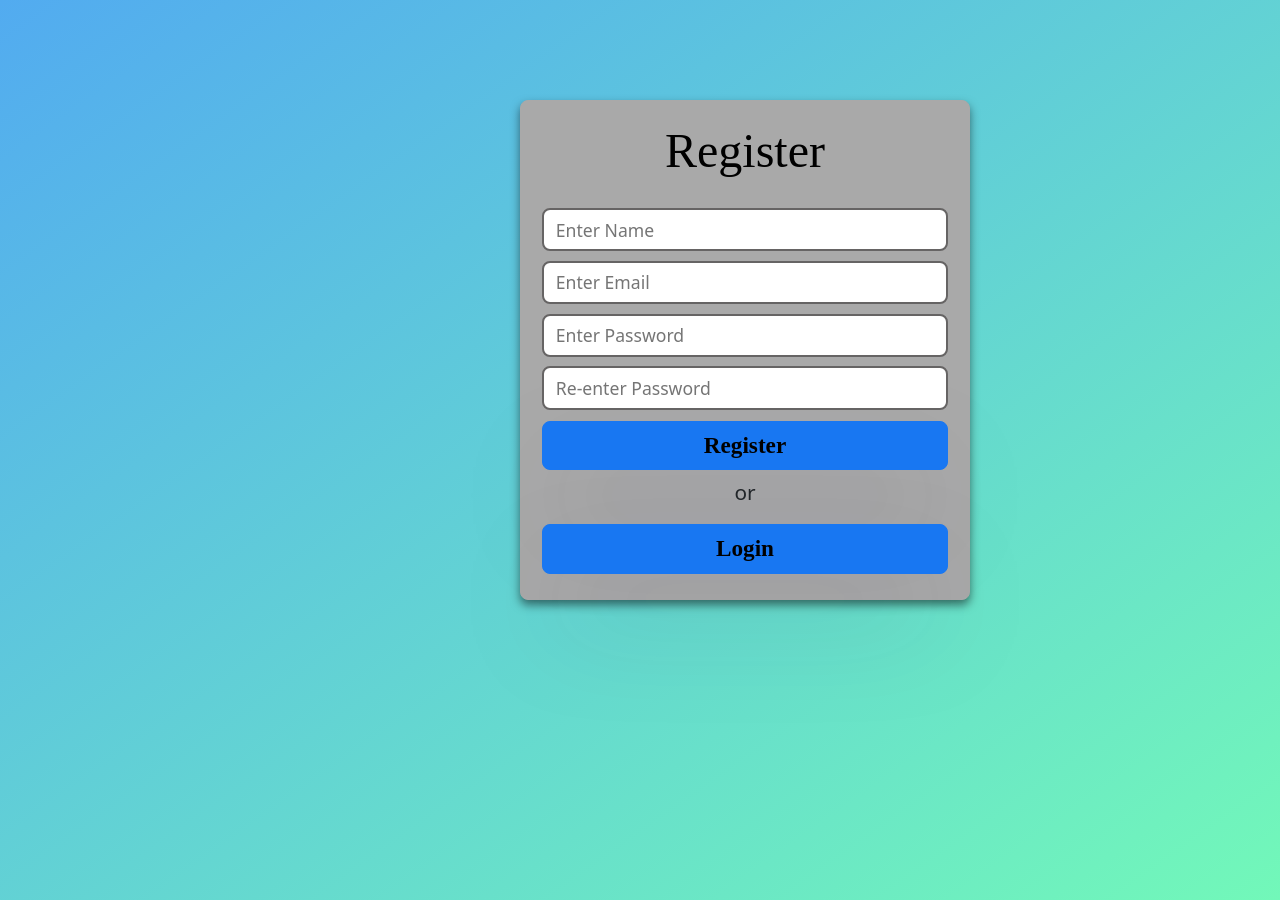
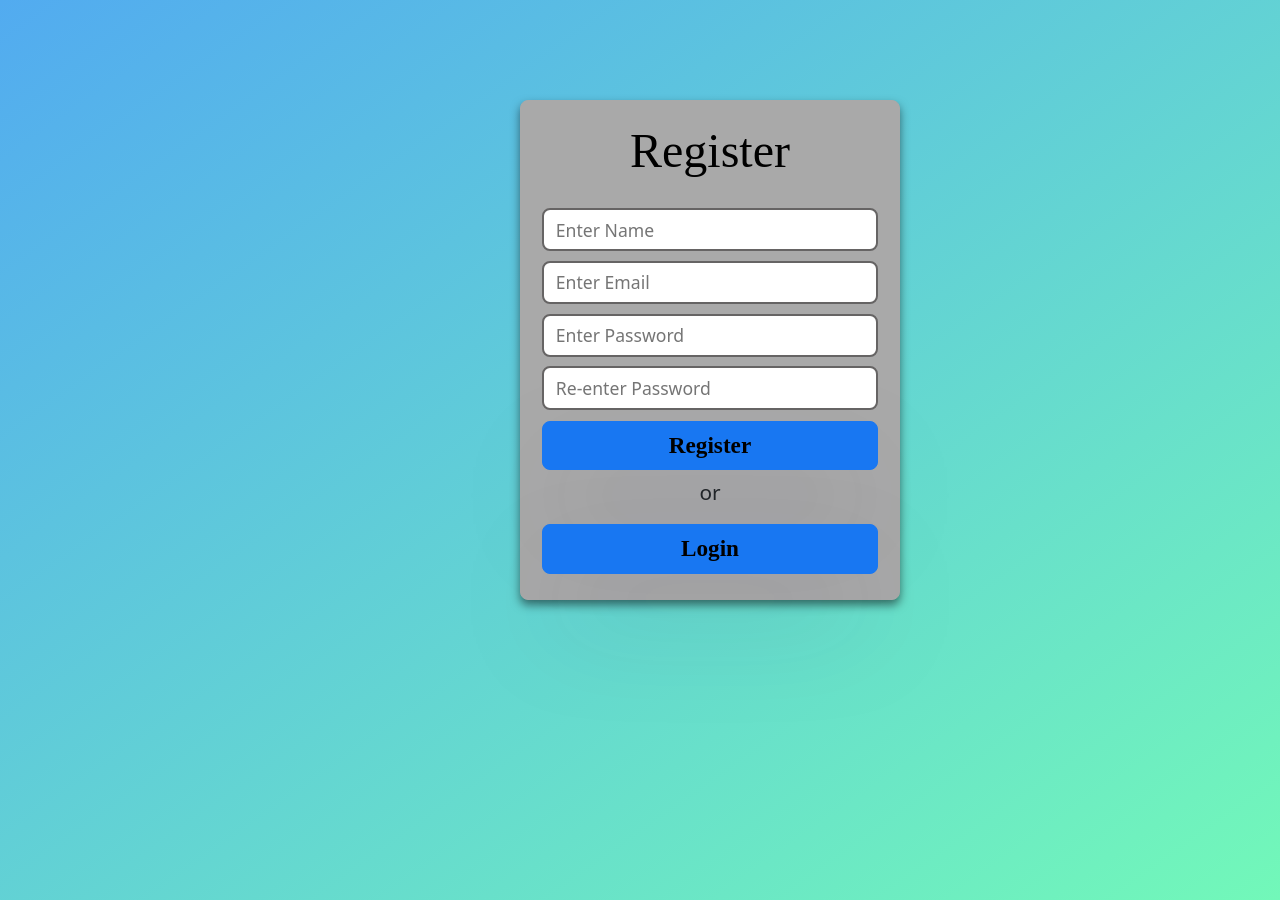
Before and after one commit to raushan786/login-register-keeper-frontend, a React (Create React App) app: page /register in a window 1280 px wide. Built offline with nearby package versions, Linux system fonts and the light colour scheme; a web font is replaced by a local one.

Commit message:
css cahnged

```diff
--- a/src/components/register/register.css
+++ b/src/components/register/register.css
@@ -5,7 +5,7 @@
 }
 
 .register{
-    width: 450px;
+    width: 380px;
     height: 500px;
     background-color: darkgray;
     border: 1px solid darkgray;
```
